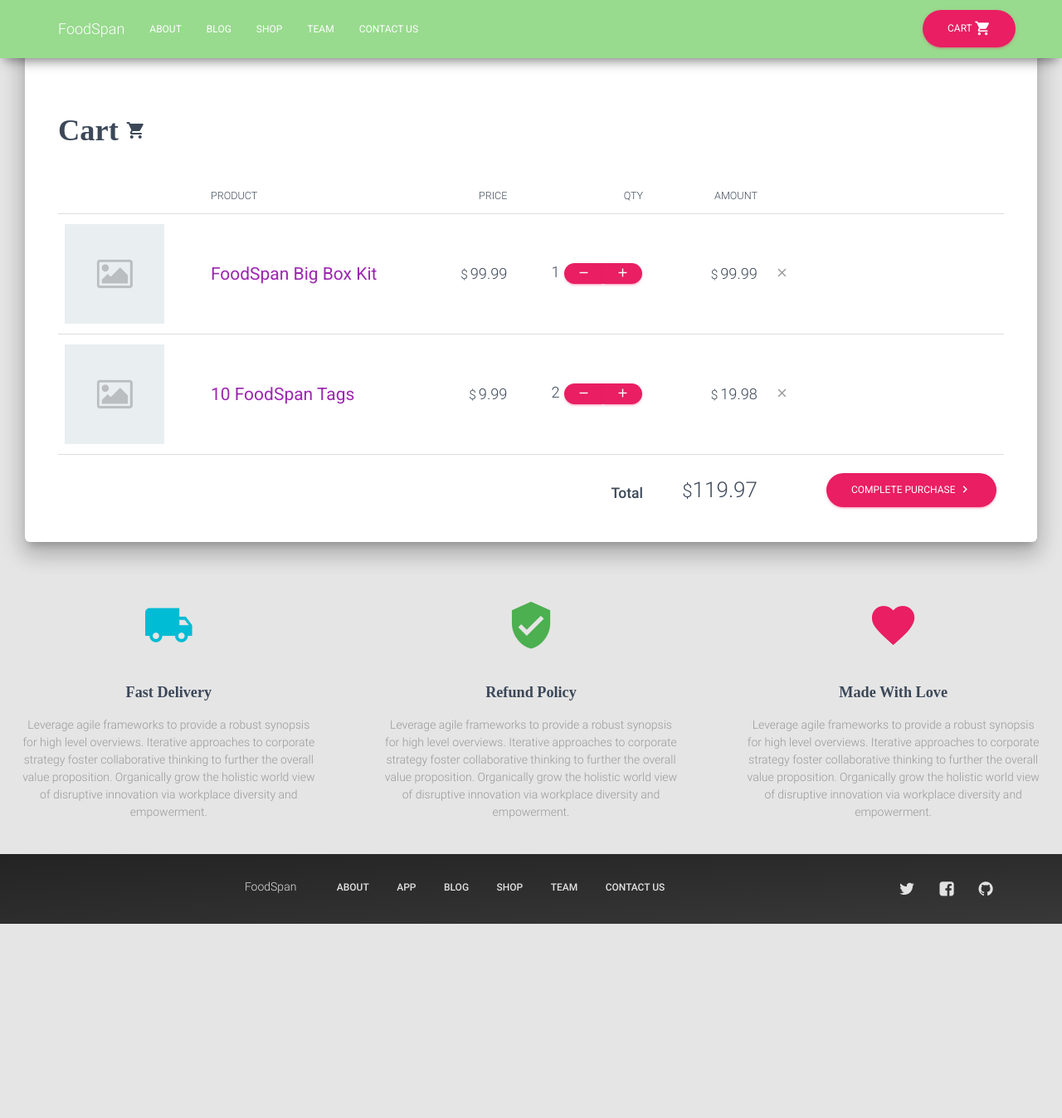
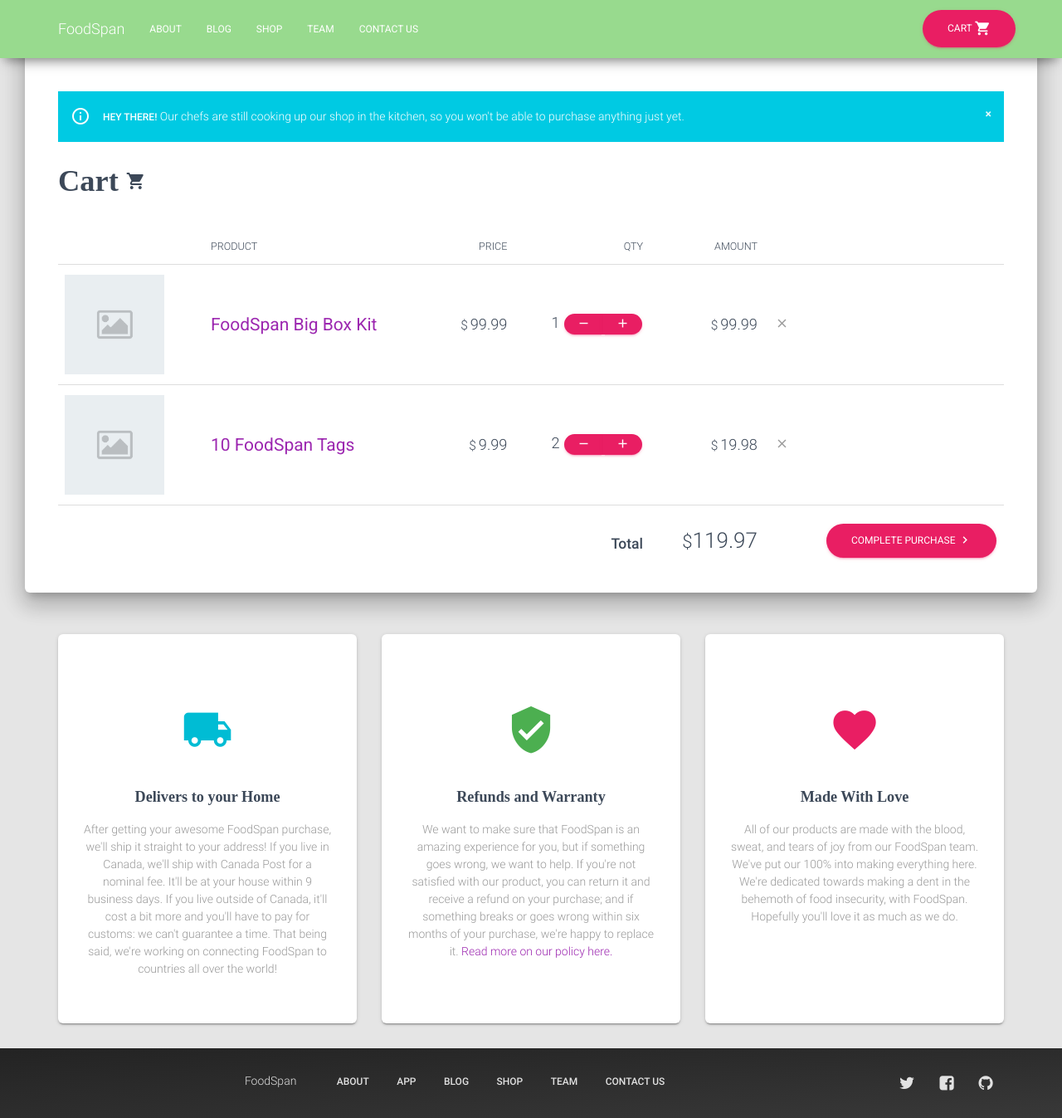
Before and after one commit to FoodSpan/foodspan-website, a Jekyll site: the page built from shop/cart.html, in a window 1280 px wide and 1347 px high. Shown: the whole window at 83% size. Built offline with Jekyll 4.4.1, drawn with Linux system fonts in a browser that asks for light colours; some web fonts are replaced.

Commit message:
finishes shop textual content
now we’re just waiting on some images!

```diff
--- a/shop/cart.html
+++ b/shop/cart.html
@@ -6,6 +6,15 @@
 ---
 <div class="main main-raised" style="padding-top:100px;">
   <div class="container">
+    <div class="alert alert-info">
+      <div class="alert-icon">
+        <i class="material-icons">info_outline</i>
+      </div>
+      <button type="button" class="close" data-dismiss="alert" aria-label="Close">
+        <span aria-hidden="true">&times;</span>
+      </button>
+      <b>Hey there!</b> Our chefs are still cooking up our shop in the kitchen, so you won't be able to purchase anything just yet.
+    </div>
     <h2 class="title">Cart <i class="material-icons">shopping_cart</i></h2>
     <div class="table-responsive">
       <table class="table table-shopping">
@@ -86,7 +95,7 @@
               <small>$</small>119.97
             </td>
             <td colspan="3" class="text-right">
-              <button type="button" class="btn btn-rose btn-round">Complete Purchase <i class="material-icons">keyboard_arrow_right</i></button>
+              <button type="button" class="btn btn-rose btn-round" data-toggle="modal" data-target="#purchaseAlert">Complete Purchase <i class="material-icons">keyboard_arrow_right</i></button>
             </td>
           </tr>
         </tbody>
@@ -94,35 +103,80 @@
     </div>
   </div>
 </div>
+<div class="container" style="padding-top:20px;">
   <div class="features text-center">
     <div class="row">
       <div class="col-md-4">
+        <div class="card card-product">
+          <div class="content">
             <div class="info">
               <div class="icon icon-info">
                 <i class="material-icons">local_shipping</i>
               </div>
-        <h4 class="info-title">Fast Delivery </h4>
-        <p>Leverage agile frameworks to provide a robust synopsis for high level overviews. Iterative approaches to corporate strategy foster collaborative thinking to further the overall value proposition. Organically grow the holistic world view of disruptive innovation via workplace diversity and empowerment.</p>
+              <h4 class="info-title">Delivers to your Home</h4>
+              <p>After getting your awesome FoodSpan purchase, we'll ship it straight to your address! If you live in Canada, we'll ship with Canada Post for a nominal fee. It'll be at your house within 9 business days. If you live outside of Canada, it'll cost a bit more and you'll have to pay for customs: we can't guarantee a time. That being said, we're working on connecting FoodSpan to countries all over the world!</p>
+            </div>
+          </div>
         </div>
       </div>
       <div class="col-md-4">
+        <div class="card card-product">
+          <div class="content">
             <div class="info">
               <div class="icon icon-success">
                 <i class="material-icons">verified_user</i>
               </div>
-        <h4 class="info-title">Refund Policy</h4>
-        <p>Leverage agile frameworks to provide a robust synopsis for high level overviews. Iterative approaches to corporate strategy foster collaborative thinking to further the overall value proposition. Organically grow the holistic world view of disruptive innovation via workplace diversity and empowerment.</p>
+              <h4 class="info-title">Refunds and Warranty</h4>
+              <p>We want to make sure that FoodSpan is an amazing experience for you, but if something goes wrong, we want to help. If you're not satisfied with our product, you can return it and receive a refund on your purchase; and if something breaks or goes wrong within six months of your purchase, we're happy to replace it. <a data-toggle="modal" data-target="#policyModal">Read more on our policy here.</a></p>
+            </div>
+          </div>
         </div>
       </div>
 
       <div class="col-md-4">
+        <div class="card card-product">
+          <div class="content">
             <div class="info">
               <div class="icon icon-rose">
                 <i class="material-icons">favorite</i>
               </div>
               <h4 class="info-title">Made With Love</h4>
-        <p>Leverage agile frameworks to provide a robust synopsis for high level overviews. Iterative approaches to corporate strategy foster collaborative thinking to further the overall value proposition. Organically grow the holistic world view of disruptive innovation via workplace diversity and empowerment.</p>
+              <p>All of our products are made with the blood, sweat, and tears of joy from our FoodSpan team. We've put our 100% into making everything here. We're dedicated towards making a dent in the behemoth of food insecurity, with FoodSpan. Hopefully you'll love it as much as we do.</p>
             </div>
           </div>
         </div>
       </div>
+    </div>
+  </div>
+</div>
+<div class="modal fade" id="policyModal" tabindex="-1" role="dialog" aria-labelledby="policyLabel" aria-hidden="true">
+  <div class="modal-dialog">
+    <div class="modal-content">
+      <div class="modal-body text-center">
+        <h3 id="policyLabel">Warranty and Refund Policy</h3>
+        <p>
+          FoodSpan will offer a thirty-day return policy, allowing customers to mail back their unused purchase within thirty days after receiving the shipment and at their own expense in order to receive a full refund. We will have a limited warranty policy allowing for a refund or replacement of the components of a FoodSpan product if they display signs of defection due to workmanship in the six months prior to purchase; this warranty does not cover any problems due to damage inflicted upon the products, and transportation will be paid for by FoodSpan in these instances.
+        </p>
+      </div>
+      <div class="modal-footer text-center">
+        <button type="button" class="btn btn-simple" data-dismiss="modal">Go back</button>
+      </div>
+    </div>
+  </div>
+</div>
+
+<div class="modal fade" id="purchaseAlert" tabindex="-1" role="dialog" aria-labelledby="purchaseAlertLabel" aria-hidden="true">
+  <div class="modal-dialog">
+    <div class="modal-content">
+      <div class="modal-body text-center">
+        <h3 id="purchaseAlertLabel">Our shop is still in the works.</h3>
+        <p class="lead">
+          As such, you can't actually purchase anything yet. We'll let you know when you can!
+        </p>
+      </div>
+      <div class="modal-footer text-center">
+        <button type="button" class="btn btn-simple" data-dismiss="modal">Go back</button>
+      </div>
+    </div>
+  </div>
+</div>
```
Also changed, not shown: _layouts/product.html (+34 -5 lines), shop/shop.html (+9 -0 lines). Lines whose indentation alone changed are shown as unchanged.
